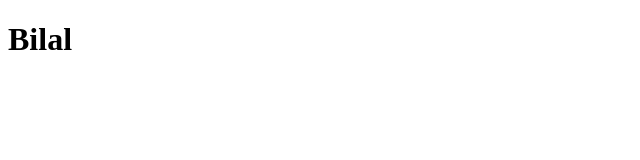
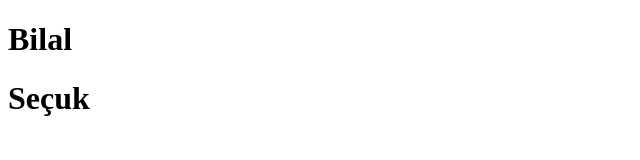
Before and after one commit to bilal5533/deneme, a plain HTML site: page index.html in a window 1280 px wide. Shown: the whole page, without its empty margins (0-640 px from the left). Drawn offline with Linux system fonts and the light colour scheme.

Commit message:
Başlık olarak Selçuk eklendi.

```diff
--- a/index.html
+++ b/index.html
@@ -8,5 +8,7 @@
 </head>
 <body>
     <h1>Bilal</h1>
+
+    <h1>Seçuk</h1>
 </body>
 </html>
```
